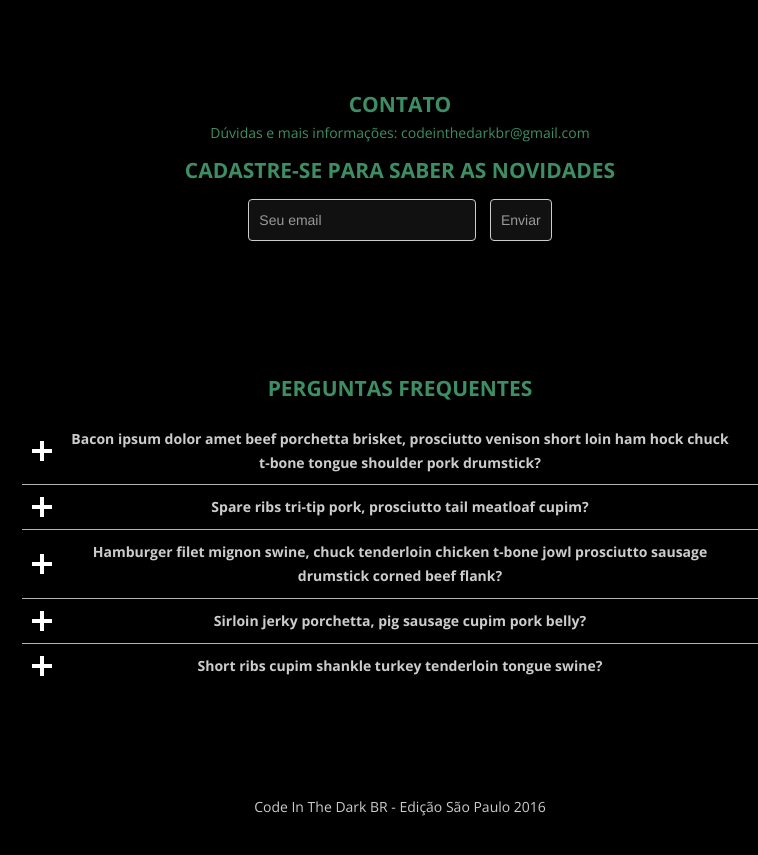
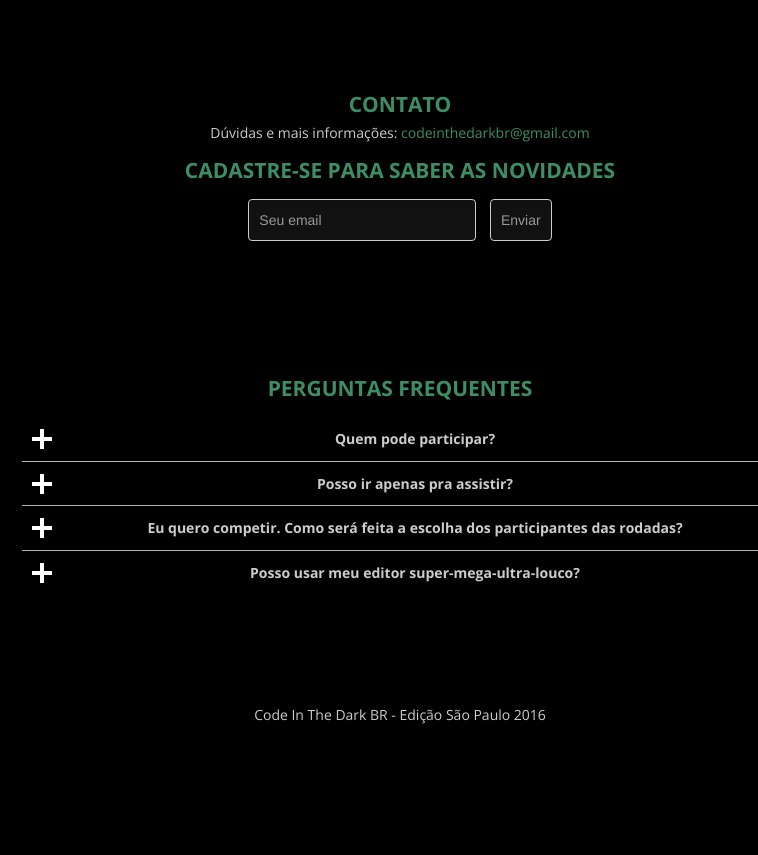
Before and after one commit to beingsane/codeinthedarkbrasil, a website: page index.html in a window 1280 px wide. Shown: the part 2660-3515 px from the top of the page, without its empty margins (240-998 px from the left). Drawn offline with nearby package versions, Linux system fonts and the light colour scheme.

Commit message:
Adding FAQ questions and adjusting CSS from accordion

```diff
--- a/css/cid.css
+++ b/css/cid.css
@@ -398,12 +398,13 @@
 }
 
 .accordion .line.open{
-  background: #159064;
+  background: rgba(62, 142, 100, 0.51);
 }
 
 .accordion .line .line-head{
+  display: block;
   position: relative;
-  padding: 10px 43px;
+  padding: 10px 10px 10px 40px;
   font-weight: bold;
   cursor: pointer;
 }
@@ -439,19 +440,17 @@
   opacity: 0;
 }
 
-.accordion .line .line-content{
-  padding: 10px 43px 20px;
+.accordion .line .line-collapse{
   display: block;
-}
-
-.accordion .line .line-collapse{
   overflow: hidden;
   max-height: 0;
+  padding: 0 20px 0 40px;
   transition: max-height .4s ease-in;
 }
 
 .accordion .line.open .line-collapse{
   max-height: 150px;
+  padding-bottom: 20px;
 }
 
 @media screen and (max-width: 768px) {
--- a/index.html
+++ b/index.html
@@ -71,8 +71,8 @@
         <h2>Como funciona a competição?</h2>
         <p>Um total de 16 desenvolvedores(as) irão competir em 4 baterias. Em cada round, 4 competidores(as) se enfrentam. Quem vencer se classifica pra uma grande final. Sua missão é produzir o HTML e CSS de um layout. Você não irá conhecer o layout - sem previews neste jogo, amigo(a) - só irá receber uma imagem como guia para o que tem que ser produzido no início de cada bateria. </p>
         <p>Sem Photoshop!</p>
-        <p> Os participantes de cada bateria serão convidados para o palco principal, e sentarão cada um em um computador. Todos terão o mesmo editor aberto (ele pode ser testado <a href="/editor/" target="_blank">aqui</a>) em cada computador. Não será permitido sair deste editor até o final de cada rodada. Todo seu código estará sendo replicado em um monitor externo voltado para o público, que irá acompanhar o que os competidores estiverem fazendo.</p>
-        <p> Nossa equipe vai disparar o conômetro e serão 15 minutos para superar seus limites e apresentar o melhor trabalho. Ao final nossa equipe irá abrir todos os layouts em um navegador para início da votação do público. Simples, certo? Venha se divertir com a gente.</p>
+        <p>Os participantes de cada bateria serão convidados para o palco principal, e sentarão cada um em um computador. Todos terão o mesmo editor aberto (ele pode ser testado <a href="/editor/" target="_blank">aqui</a>) em cada computador. Não será permitido sair deste editor até o final de cada rodada. Todo seu código estará sendo replicado em um monitor externo voltado para o público, que irá acompanhar o que os competidores estiverem fazendo.</p>
+        <p>Nossa equipe vai disparar o cronômetro e serão 15 minutos para superar seus limites e apresentar o melhor trabalho. Ao final nossa equipe irá abrir todos os layouts em um navegador para início da votação do público. Simples, certo? Venha se divertir com a gente.</p>
       </div>
 
 
@@ -80,7 +80,7 @@
         <div class='sponsors'>
           <a href='http://developers.google.com' target='_blank'><img src='img/together_with_google_developers.png' alt='Google Developers'/></a>
           <a href='https://tictail.com/' target='_blank'><img class='tictail_logo' src='img/logo_tictail.png' alt='Tictail' /></a>
-          <a href='http://codeinthedark.com/' target='_blank'><img class="citd_global" src="img/logo.png" alt="Code In the Dark - Oficial"></h1>
+          <a href='http://codeinthedark.com/' target='_blank'><img class="citd_global" src="img/logo.png" alt="Code In the Dark - Oficial"></a></h1>
         </div>
       </div>
 
@@ -104,24 +104,20 @@
         <h2>Perguntas Frequentes</h2>
         <ul class="accordion">
           <li class="line">
-            <div class="line-head">Bacon ipsum dolor amet beef porchetta brisket, prosciutto venison short loin ham hock chuck t-bone tongue shoulder pork drumstick?</div>
-            <div class="line-collapse"><span class="line-content">Chuck t-bone shoulder tenderloin, jerky picanha beef sausage hamburger bacon leberkas. Andouille bresaola frankfurter ground round tongue jowl t-bone alcatra drumstick kevin. Shank salami ham, short ribs bacon turkey beef ribs tri-tip capicola swine. Alcatra tenderloin pork chop jerky leberkas short ribs. Ground round bacon boudin, kevin drumstick andouille shoulder pork shank pork loin. Meatball sausage short ribs ham hock pancetta cow cupim pork chop picanha chuck drumstick sirloin ham pork kielbasa.</span></div>
+            <span class="line-head">Quem pode participar?</span>
+            <div class="line-collapse">O evento é focado apenas em desenvolvedores(as) front-end e isso será pré-requisito nas inscrições! De estagiário(a) a sênior, todos poderão participar.</div>
           </li>
           <li class="line">
-            <div class="line-head">Spare ribs tri-tip pork, prosciutto tail meatloaf cupim?</div>
-            <div class="line-collapse"><span class="line-content">Prosciutto brisket shankle biltong t-bone cow tenderloin sausage jowl pastrami ham hock ham salami ball tip pig. Turducken shoulder jerky bresaola pancetta shank pork belly. Tri-tip ham hock corned beef bresaola short ribs pork belly. Turducken ground round shoulder ham strip steak pancetta bacon andouille bresaola pastrami. Salami t-bone ribeye, jowl strip steak biltong pancetta turducken tongue bresaola chicken rump. Shoulder prosciutto fatback tongue jowl turkey capicola andouille tenderloin pork loin meatloaf.</span></div>
+            <span class="line-head">Posso ir apenas pra assistir?</span>
+            <div class="line-collapse">Na real, quem estiver lá vai poder interagir votando em cada rodada da competição. Além disso, caso não seja um dos(as) competidores, a oportunidade de fazer network vai ser incrível!</div>
           </li>
           <li class="line">
-            <div class="line-head">Hamburger filet mignon swine, chuck tenderloin chicken t-bone jowl prosciutto sausage drumstick corned beef flank?</div>
-            <div class="line-collapse"><span class="line-content">Kielbasa landjaeger beef strip steak, porchetta leberkas spare ribs tenderloin biltong ham ribeye. Corned beef strip steak jowl swine kevin, brisket doner beef ribs beef. Venison pig prosciutto turkey rump pork frankfurter meatloaf short ribs corned beef andouille jerky cupim pancetta. Pancetta corned beef biltong, strip steak jerky porchetta salami shankle meatloaf swine. T-bone brisket jerky meatball pig flank.</span></div>
+            <span class="line-head">Eu quero competir. Como será feita a escolha dos participantes das rodadas?</span>
+            <div class="line-collapse">Serão 16 competidores e, para participar, você precisará se inscrever no começo do evento. Se tivermos mais de 16 interessados, faremos um sorteio.</div>
           </li>
           <li class="line">
-            <div class="line-head">Sirloin jerky porchetta, pig sausage cupim pork belly?</div>
-            <div class="line-collapse"><span class="line-content">Jowl porchetta fatback ground round beef ribs landjaeger capicola shoulder pork bacon prosciutto. Ham hock turkey shoulder cupim, meatloaf bacon shank ham. Beef ribs turkey pig, picanha ground round pork loin ribeye jowl short loin t-bone ham.</span></div>
-          </li>
-          <li class="line">
-            <div class="line-head">Short ribs cupim shankle turkey tenderloin tongue swine?</div>
-            <div class="line-collapse"><span class="line-content">Ribeye corned beef ham hock cupim chuck. Pastrami ribeye hamburger, brisket jerky beef meatball pork loin andouille cow meatloaf kielbasa strip steak turducken. Chicken ham hock cow alcatra, andouille pork chop pastrami bacon boudin shoulder sausage ball tip shankle bresaola.</span></div>
+            <span class="line-head">Posso usar meu editor super-mega-ultra-louco?</span>
+            <div class="line-collapse">Não. O editor será o do evento. Você pode <a href="/editor/" target="_blank">testá-lo aqui</a></div>
           </li>
         </ul>
       </div>
```
